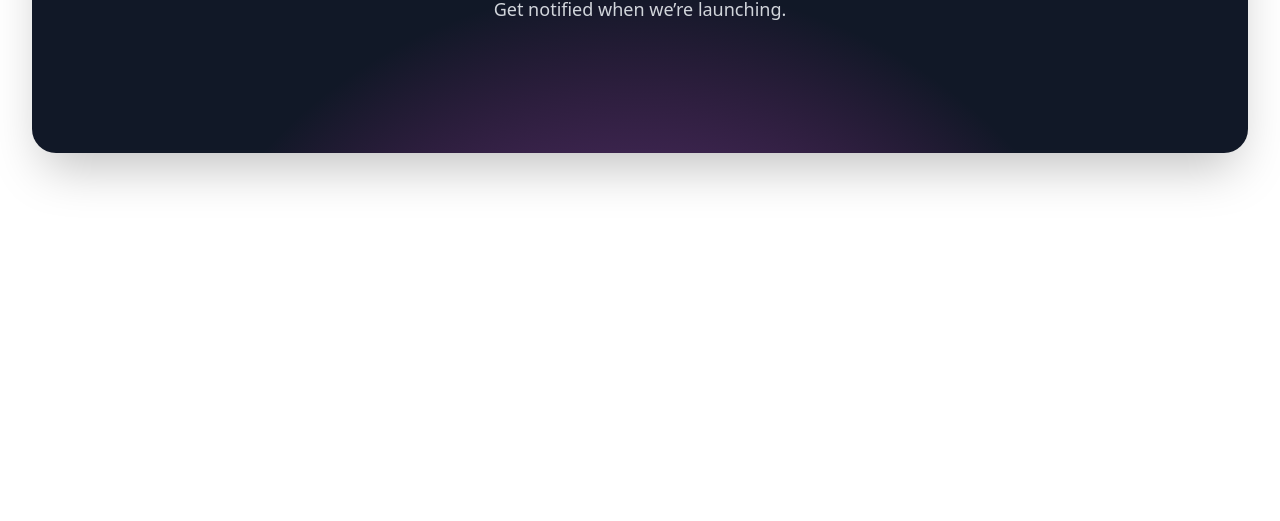
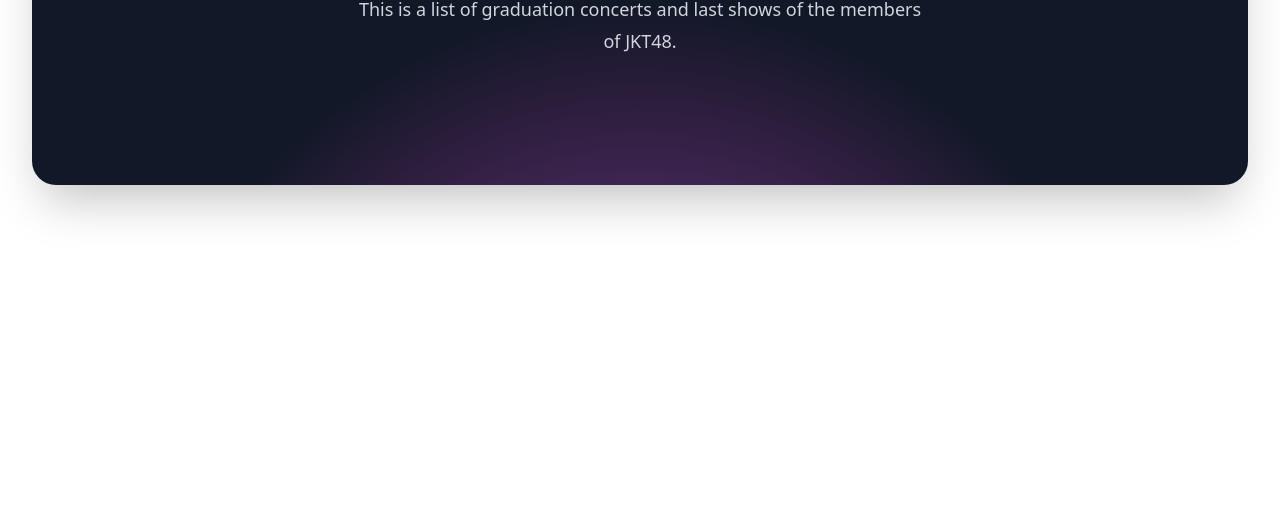
Before and after one commit to Rebornian48/gradcon, a plain HTML site: page index.html in a window 1280 px wide. Shown: the part 279-800 px from the top of the page. Drawn offline with nearby package versions, Linux system fonts and the light colour scheme.

Commit message:
Update index.html

```diff
--- a/index.html
+++ b/index.html
@@ -52,7 +52,8 @@
           <p
             class="mx-auto mt-2 max-w-xl text-center text-lg leading-8 text-gray-300"
           >
-            Get notified when we’re launching.
+            This is a list of graduation concerts and last shows of the members
+            of JKT48.
           </p>
           <svg
             viewBox="0 0 1024 1024"
```
